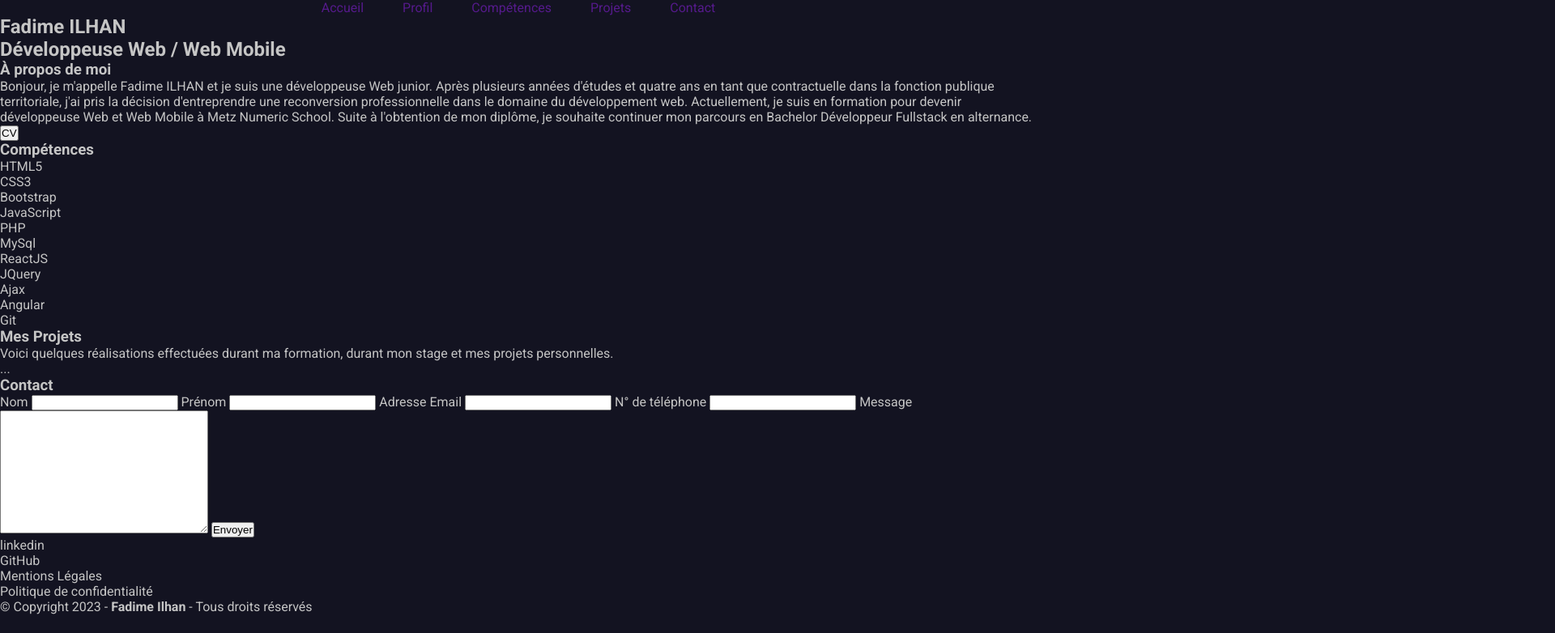
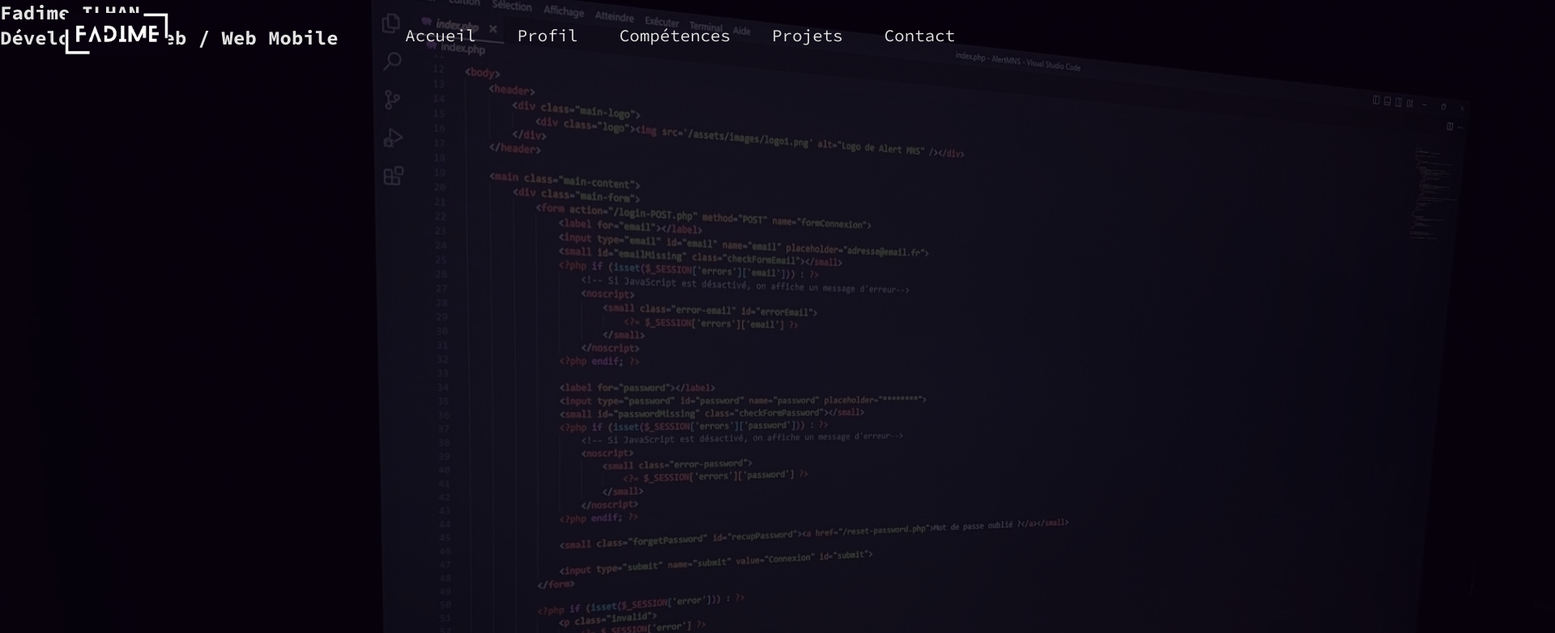
Before and after one commit to FadimeZgj/portfolio, a website: page index.html in a window 1280 px wide. Shown: the top 782 px of the page at 81% size, 1920 px wide, since content can reach past the window. Drawn offline with Linux system fonts and the light colour scheme.

Commit message:
ajout scss + package

```diff
--- /dev/null
+++ b/assets/scss/navbar.scss
@@ -0,0 +1,29 @@
+@import 'variables';
+
+/* Votre code CSS pour la classe .navbar reste inchangé */
+.navbar {
+    position: fixed;
+    top: 0;
+    left: 0;
+    width: 100%;
+    padding: 1em 5em 1em 5em;
+}
+
+/* Nouveau conteneur interne avec espace entre les éléments */
+.navbar__container {
+    display: flex;
+    justify-content: space-between;
+    align-items: center;
+    width: 100%; /* Assurez-vous que le conteneur occupe toute la largeur */
+}
+
+.navbar__logo {
+    width: 8em;
+}
+
+.navbar__link {
+    text-decoration: none;
+    color: $secondary-color;
+    margin: 0 1em 0 1em;
+    font-size: 1.3em;
+}
--- /dev/null
+++ b/assets/scss/style.scss
@@ -0,0 +1,23 @@
+@import 'variables';
+
+* {
+    margin: 0;
+    padding: 0;
+    box-sizing: border-box;
+}
+
+body {
+    background-color: $primary-color;
+    @include primary-font();
+}
+
+.home {
+    height: 100vh;
+
+    &__image {
+        position: absolute;
+        z-index: -999;
+        opacity: 0.2;
+        object-fit: conver;
+    }
+}
--- /dev/null
+++ b/assets/scss/variables.scss
@@ -0,0 +1,10 @@
+$primary-color: #08020f;
+$secondary-color: #E2E2E2;
+$third-color: #086788;
+$fourth-color: #88498F;
+$fifth-color: #D62828;
+
+@mixin primary-font {
+    font-family: 'Source Code Pro', monospace;
+    color: #E2E2E2;
+}
--- a/index.html
+++ b/index.html
@@ -12,26 +12,37 @@
         rel="stylesheet">
     <link rel="stylesheet" href="/assets/css/style.css">
     <link rel="stylesheet" href="/assets/css/navbar.css">
+    <link rel="preconnect" href="https://fonts.googleapis.com">
+    <link rel="preconnect" href="https://fonts.gstatic.com" crossorigin>
+    <link href="https://fonts.googleapis.com/css2?family=Source+Code+Pro:ital,wght@0,400;0,700;1,400;1,700&display=swap"
+        rel="stylesheet">
     <title>Document</title>
 </head>
 
 <body>
     <header>
         <nav class="navbar">
-            <ul>
-                <li><a href="">Accueil</a></li>
-                <li><a href="">Profil</a></li>
-                <li><a href="">Compétences</a></li>
-                <li><a href="">Projets</a></li>
-                <li><a href="">Contact</a></li>
-            </ul>
+            <div class="navbar__container">
+                <div>
+                    <img class="navbar__logo" src="assets/images/logo-dark.jpg" alt="">
+                </div>
+                <div>
+                    <a href="" class="navbar__link">Accueil</a>
+                    <a href="" class="navbar__link">Profil</a>
+                    <a href="" class="navbar__link">Compétences</a>
+                    <a href="" class="navbar__link">Projets</a>
+                    <a href="" class="navbar__link">Contact</a>
+                </div>
+            </div>
         </nav>
     </header>
 
+
     <main>
-        <section>
-            <h1>Fadime ILHAN</h1>
-            <h2>Développeuse Web / Web Mobile</h2>
+        <section class="home">
+            <img src="assets/images/photo-ecran2.jpg" alt="" class="home__image">
+            <h1 class="home__title--name">Fadime ILHAN</h1>
+            <h2 class="home__title--job">Développeuse Web / Web Mobile</h2>
         </section>
 
         <section>
```
Also changed, not shown: package.json (added, +15 -0 lines), assets/css/navbar.css, assets/css/style.css, assets/css/variables.css (added), assets/images/logo-dark.jpg (added), assets/images/logo-light.jpg (added), assets/images/photo-ecran.jpg (added), assets/images/photo-ecran2.jpg (added), 4 other files.
